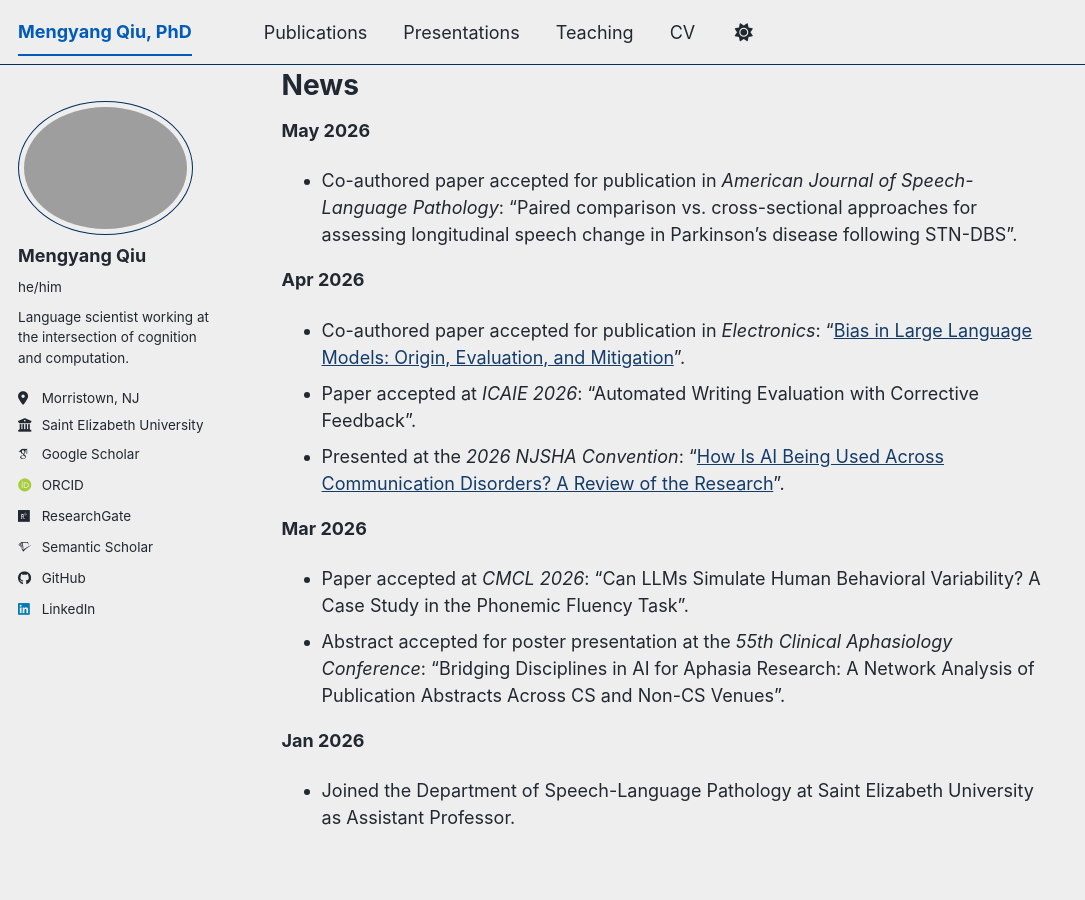
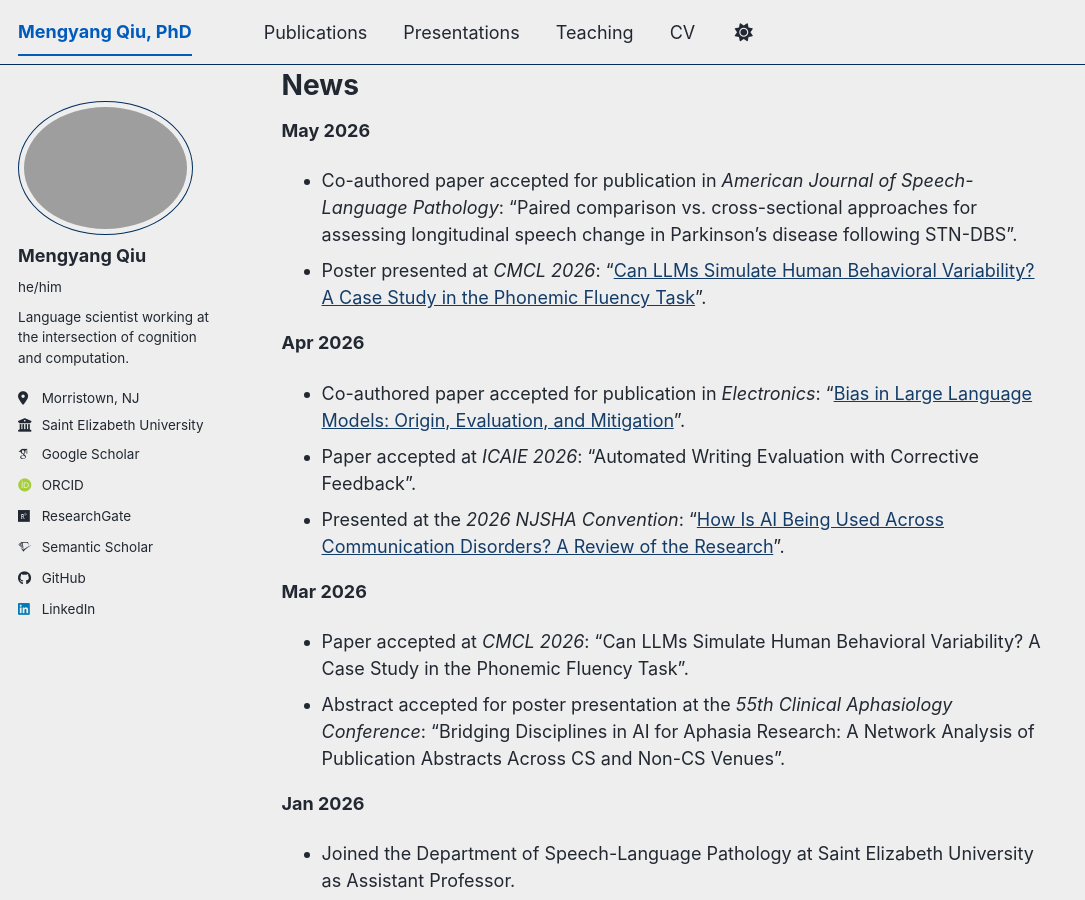
Before and after one commit to mengyangq/mengyangq.github.io, a Jekyll site: the page built from _pages/about.md, in a window 1280 px wide and 900 px high, scrolled down 482 px. Shown: the whole window, without its empty margins (0-1085 px from the left). Built offline with Jekyll 4.4.1, drawn with Linux system fonts in a browser that asks for light colours; some web fonts are replaced; a script bundle is joined from its source files by our own code; library files that are not in the unit come from our copies.

Commit message:
Update about.md

```diff
--- a/_pages/about.md
+++ b/_pages/about.md
@@ -26,6 +26,7 @@ Dr. Qiu’s research on natural language processing for educational and clinical
 
 **May 2026**
 - Co-authored paper accepted for publication in *American Journal of Speech-Language Pathology*: "Paired comparison vs. cross-sectional approaches for assessing longitudinal speech change in Parkinson’s disease following STN-DBS".
+- Poster presented at *CMCL 2026*: "[Can LLMs Simulate Human Behavioral Variability? A Case Study in the Phonemic Fluency Task](https://mengyang.dev/publication/qiu-etal-2026-llm)".
 
 **Apr 2026**
 - Co-authored paper accepted for publication in *Electronics*: "[Bias in Large Language Models: Origin, Evaluation, and Mitigation](https://doi.org/10.3390/electronics15091824)".
```
